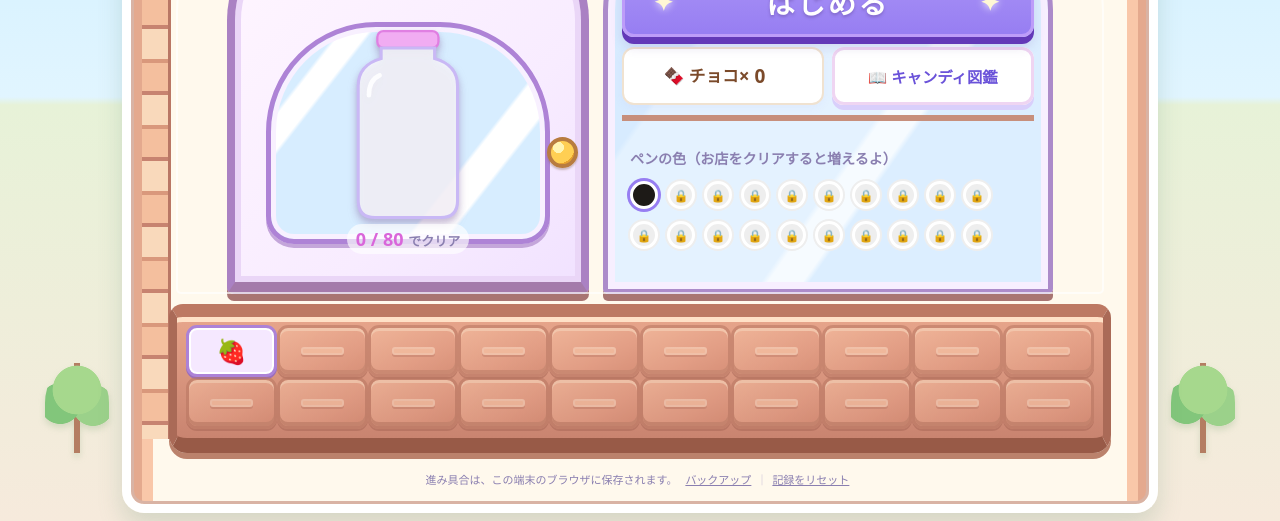
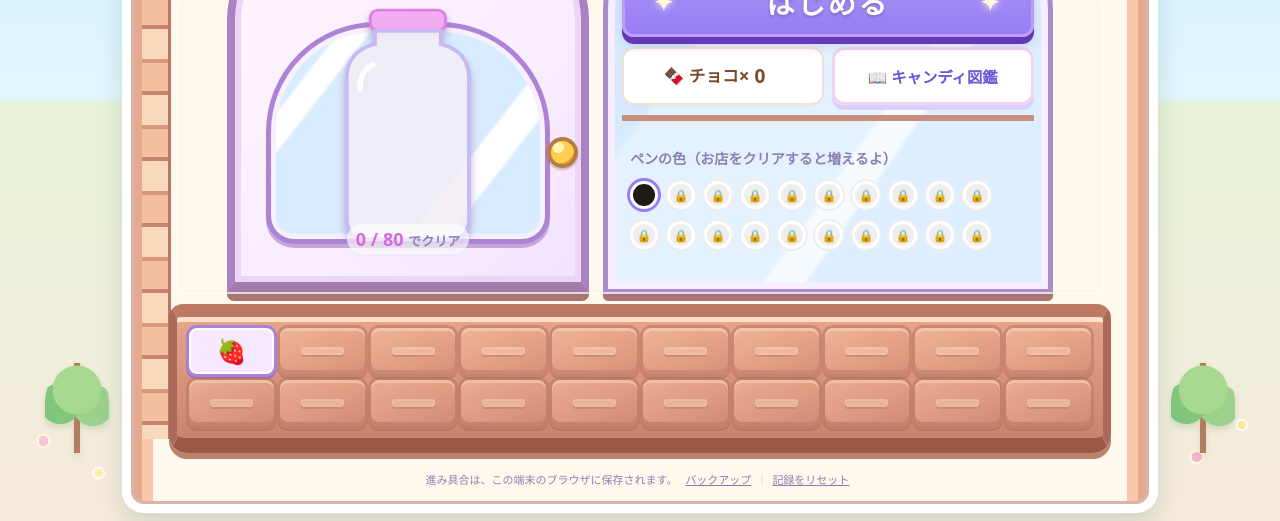
Before and after one commit to ainotenoue/ainotenoue.github.io, a plain HTML site: page kanji-candy/index.html in a window 1280 px wide. Shown: the part 279-800 px from the top of the page. Drawn offline with Linux system fonts and the light colour scheme; a web font is replaced by a local one.

Commit message:
KANJI CANDY v4.0: unify canopy colors, enlarge jar, add subtle flowers

```diff
--- a/kanji-candy/index.html
+++ b/kanji-candy/index.html
@@ -1128,6 +1128,27 @@ body:has(#start.active) header #penPill{display:none!important}
 body:has(#start.active) header{
  background:linear-gradient(90deg,#f5b2d0 0 50%,#fff9f4 50% 100%) left top / 16.6666667% 100% repeat-x!important;
 }
+
+/* v4.0 — canopy palette, candy jar prominence, and subtle street flowers */
+/* Match the upper fabric to the scalloped valance, retaining the trim and shadows. */
+body:has(#start.active) header{
+ background:linear-gradient(90deg,#f3a7c8 0 50%,#fffaf5 50% 100%) left top / 16.6666667% 100% repeat-x!important;
+}
+/* Enlarge the jar artwork within its existing door panel, without moving controls. */
+#start .shopcard .jar svg{
+ transform:scale(1.23)!important;
+ transform-origin:50% 49%!important;
+}
+@media(max-height:760px){#start .shopcard .jar svg{transform:scale(1.12)!important}}
+/* A few low, unobtrusive blossoms in the ground outside the building. */
+body:has(#start.active){
+ background:
+ radial-gradient(circle at 3.4% 90%,#f7c7d7 0 5px,#fff6d9 5px 7px,transparent 8px),
+ radial-gradient(circle at 7.7% 94%,#fff0a8 0 4px,#fffaf1 4px 6px,transparent 7px),
+ radial-gradient(circle at 93.5% 92%,#f5b6ce 0 5px,#fff6d9 5px 7px,transparent 8px),
+ radial-gradient(circle at 97% 88%,#ffe5a1 0 4px,#fffaf1 4px 6px,transparent 7px),
+ linear-gradient(180deg,#c8edff 0%,#e1f5ff 47%,#e7f2d8 48%,#f6eadc 100%)!important;
+}
 </style>
 </head>
 <body>
```
